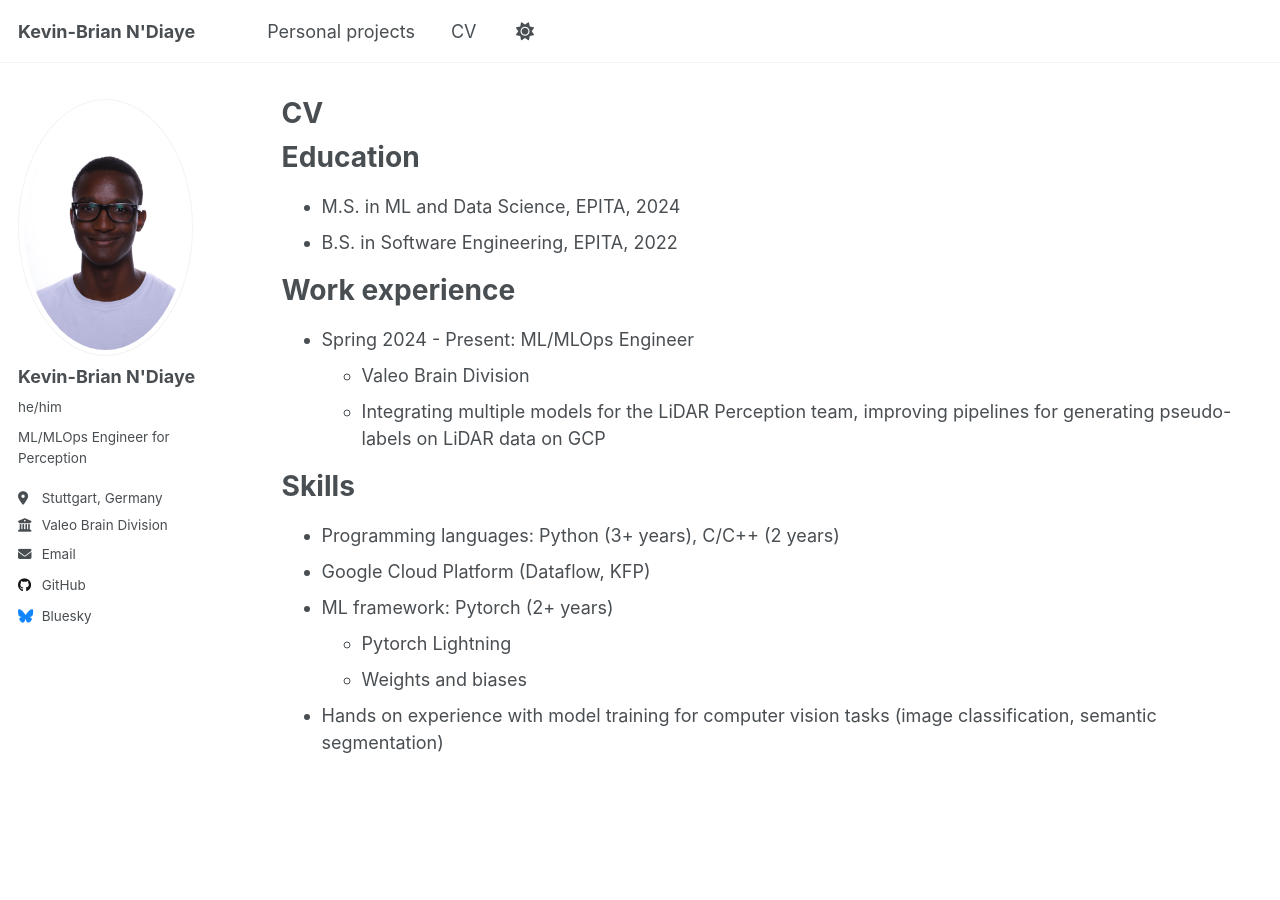
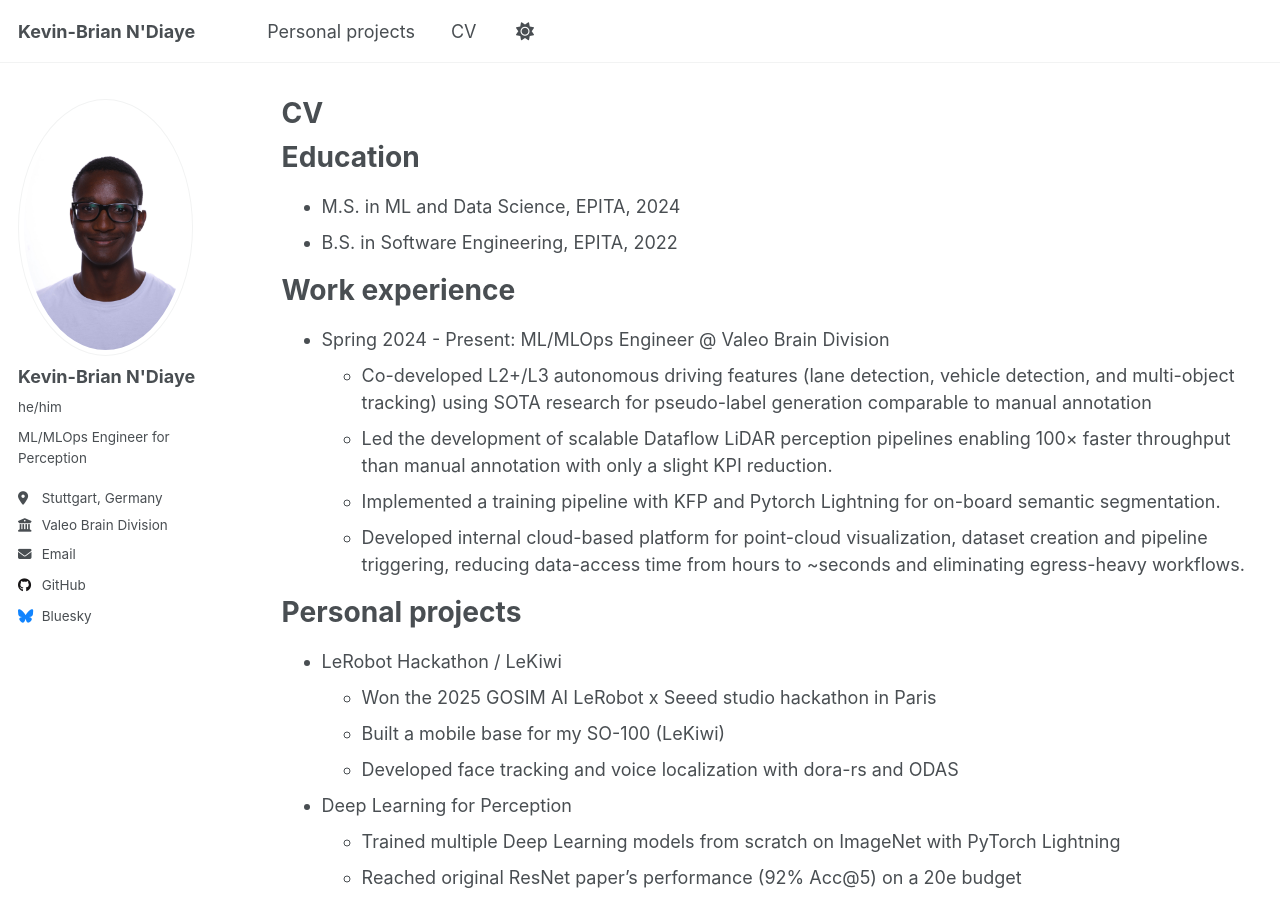
Before and after one commit to K-bNd/K-bNd.github.io, a Jekyll site: the page built from _pages/cv.md, in a window 1280 px wide and 900 px high. Built offline with Jekyll 4.4.1, drawn with Linux system fonts in a browser that asks for light colours; a script that is not in the unit is left out.

Commit message:
feat(cv): updated cv + added blog post for resnet

```diff
--- a/_config.yml
+++ b/_config.yml
@@ -13,7 +13,7 @@ title                    : "Kevin-Brian N'Diaye"
 title_separator          : "-"
 name                     : &name "Kevin-Brian N'Diaye"
 description              : &description "personal description"
-url                      : https://academicpages.github.io # the base hostname & protocol for your site e.g. "https://[your GitHub username].github.io" or if you already have some other page hosted on Github then use "https://[your GitHub username].github.io/[Your Repo Name]"
+url                      : https://k-bnd.github.io/ # the base hostname & protocol for your site e.g. "https://[your GitHub username].github.io" or if you already have some other page hosted on Github then use "https://[your GitHub username].github.io/[Your Repo Name]"
 baseurl                  : "" # the subpath of your site, e.g. "/blog"
 repository               : "K-bNd/K-bNd.github.io"
 
@@ -53,7 +53,7 @@ author:
 
   # Social media
   artstation       : # Username
-  bluesky          : "kevin-ndiaye" # Replace this with you Bluesky username
+  bluesky          : "kevin-ndiaye.bsky.social" # Replace this with you Bluesky username
   facebook         : # Username
   flickr           : # Username
   foursquare       : # Username
--- a/_pages/cv.md
+++ b/_pages/cv.md
@@ -16,9 +16,22 @@ Education
 
 Work experience
 ======
-* Spring 2024 - Present: ML/MLOps Engineer
-  * Valeo Brain Division
-  * Integrating multiple models for the LiDAR Perception team, improving pipelines for generating pseudo-labels on LiDAR data on GCP
+* Spring 2024 - Present: ML/MLOps Engineer @ Valeo Brain Division
+  * Co-developed L2+/L3 autonomous driving features (lane detection, vehicle detection, and multi-object tracking) using SOTA research for pseudo-label generation comparable to manual annotation
+  * Led the development of scalable Dataflow LiDAR perception pipelines enabling 100× faster throughput than manual annotation with only a slight KPI reduction.
+  * Implemented a training pipeline with KFP and Pytorch Lightning for on-board semantic segmentation.
+  * Developed internal cloud-based platform for point-cloud visualization, dataset creation and pipeline triggering, reducing data-access time from hours to ~seconds and eliminating egress-heavy workflows.
+
+
+Personal projects
+======
+* LeRobot Hackathon / LeKiwi
+  * Won the 2025 GOSIM AI LeRobot x Seeed studio hackathon in Paris
+  * Built a mobile base for my SO-100 (LeKiwi)
+  * Developed face tracking and voice localization with dora-rs and ODAS
+* Deep Learning for Perception
+  * Trained multiple Deep Learning models from scratch on ImageNet with PyTorch Lightning
+  * Reached original ResNet paper’s performance (92% Acc@5) on a 20e budget
 
 Skills
 ======
```
Also changed, not shown: _pages/about.md (+1 -1 lines), _pages/projects.md (+5 -6 lines), images/profile.png (deleted).
